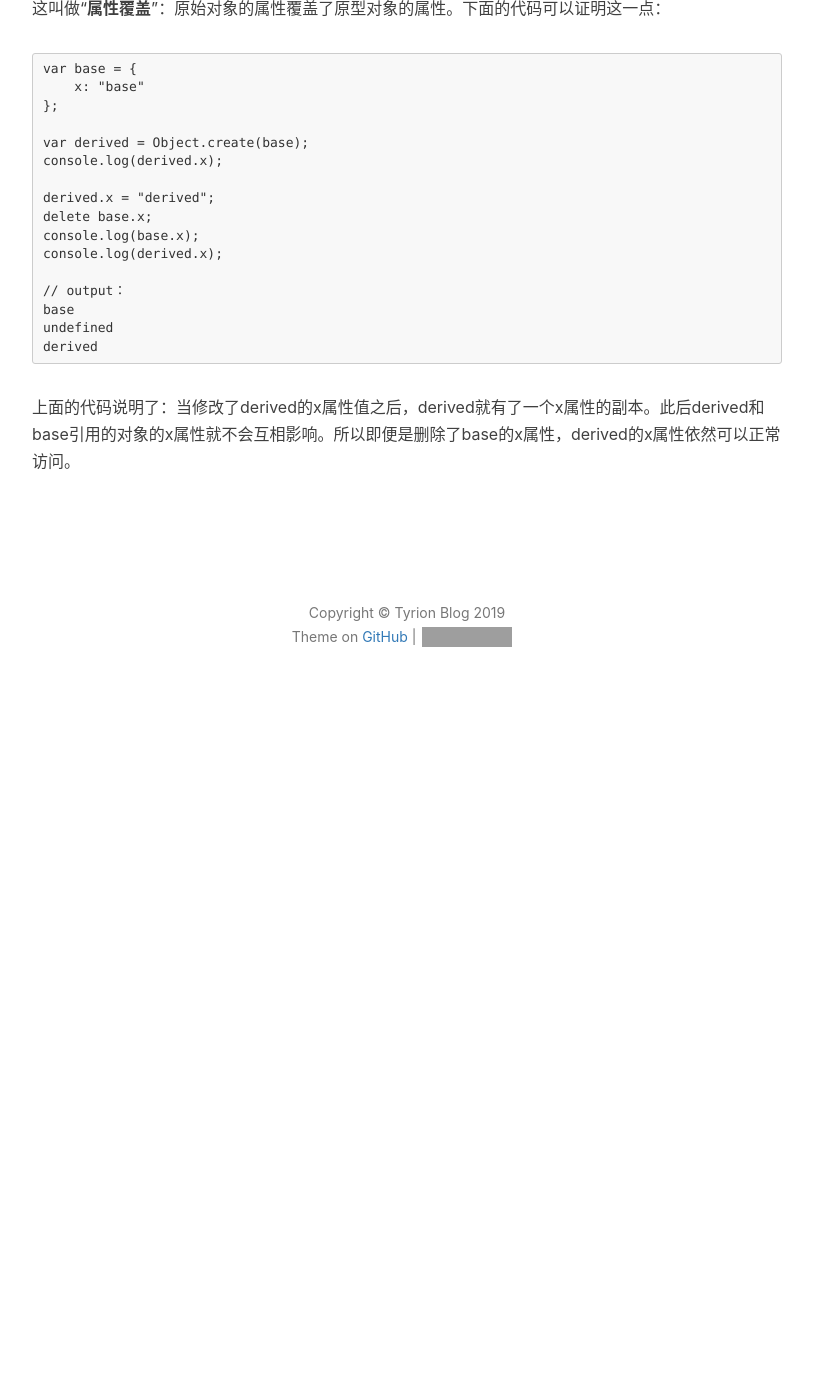
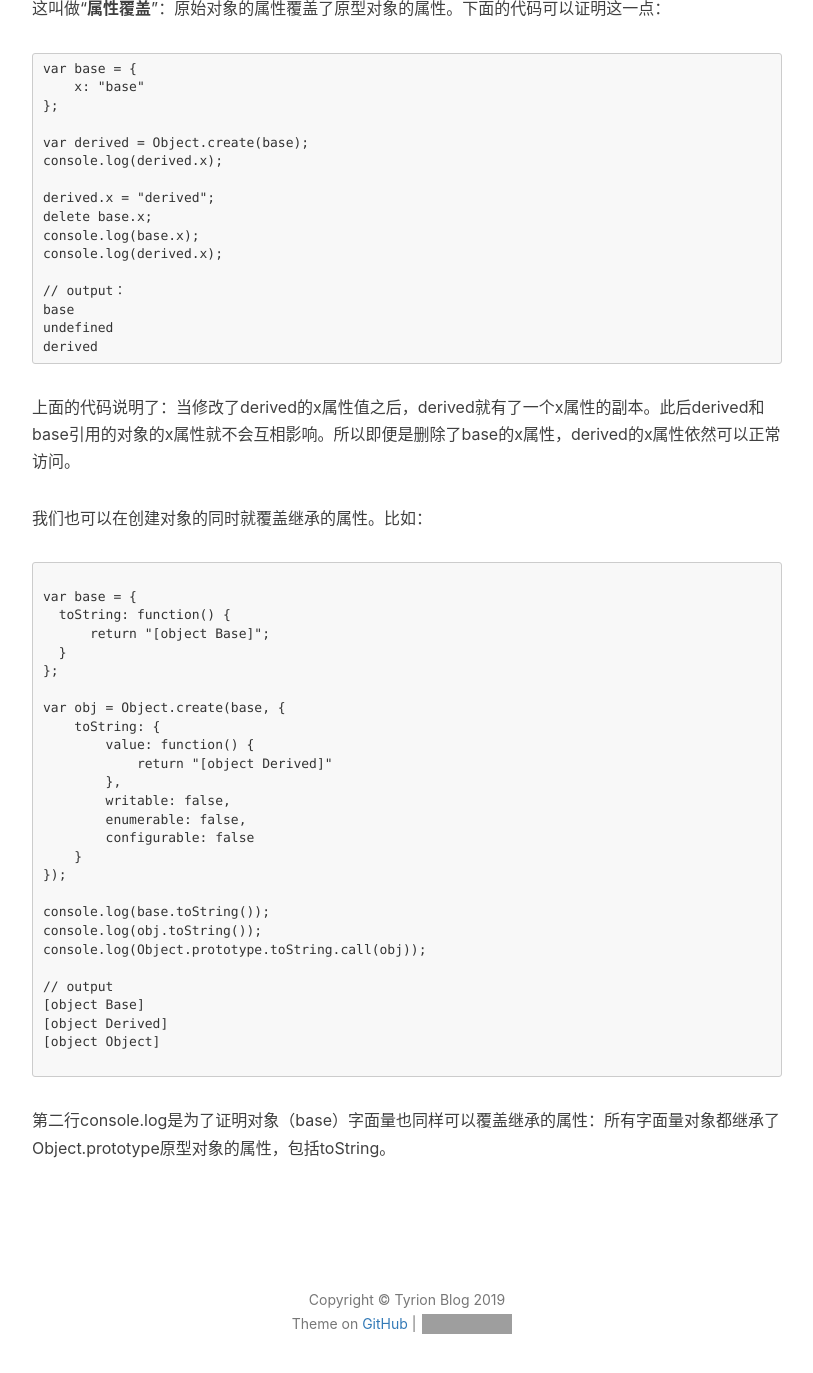
Before and after one commit to ttyrion/ttyrion.github.io, a Jekyll site: the page built from _posts/2019-03-23-【JavaScript】原型对象、对象继承以及属性查找.md, in a window 1280 px wide and 1400 px high, scrolled down 1881 px. Shown: the top 1373 px of the window, without its empty margins (233-1046 px from the left). Built offline with Jekyll 4.4.1, drawn with Linux system fonts in a browser that asks for light colours; nearby versions of some CDN libraries; comment, search, counter and statistics services are not loaded; before the commit the page ends 2595 px from its top, so only the background shows below that; grey boxes are pictures that could not be loaded.

Commit message:
Object.create 覆盖属性

````diff
--- a/_posts/2019-03-23-【JavaScript】原型对象、对象继承以及属性查找.md
+++ b/_posts/2019-03-23-【JavaScript】原型对象、对象继承以及属性查找.md
@@ -66,3 +66,36 @@ undefined
 derived
 ```
 上面的代码说明了：当修改了derived的x属性值之后，derived就有了一个x属性的副本。此后derived和base引用的对象的x属性就不会互相影响。所以即便是删除了base的x属性，derived的x属性依然可以正常访问。
+
+
+我们也可以在创建对象的同时就覆盖继承的属性。比如：
+```JavaScript
+
+var base = {
+  toString: function() {
+      return "[object Base]";
+  }
+};
+
+var obj = Object.create(base, {
+    toString: {
+        value: function() {
+            return "[object Derived]"
+        },
+        writable: false,
+        enumerable: false,
+        configurable: false
+    }
+});
+
+console.log(base.toString());
+console.log(obj.toString());
+console.log(Object.prototype.toString.call(obj));
+
+// output
+[object Base]
+[object Derived]
+[object Object]
+
+```
+第二行console.log是为了证明对象（base）字面量也同样可以覆盖继承的属性：所有字面量对象都继承了Object.prototype原型对象的属性，包括toString。
````
